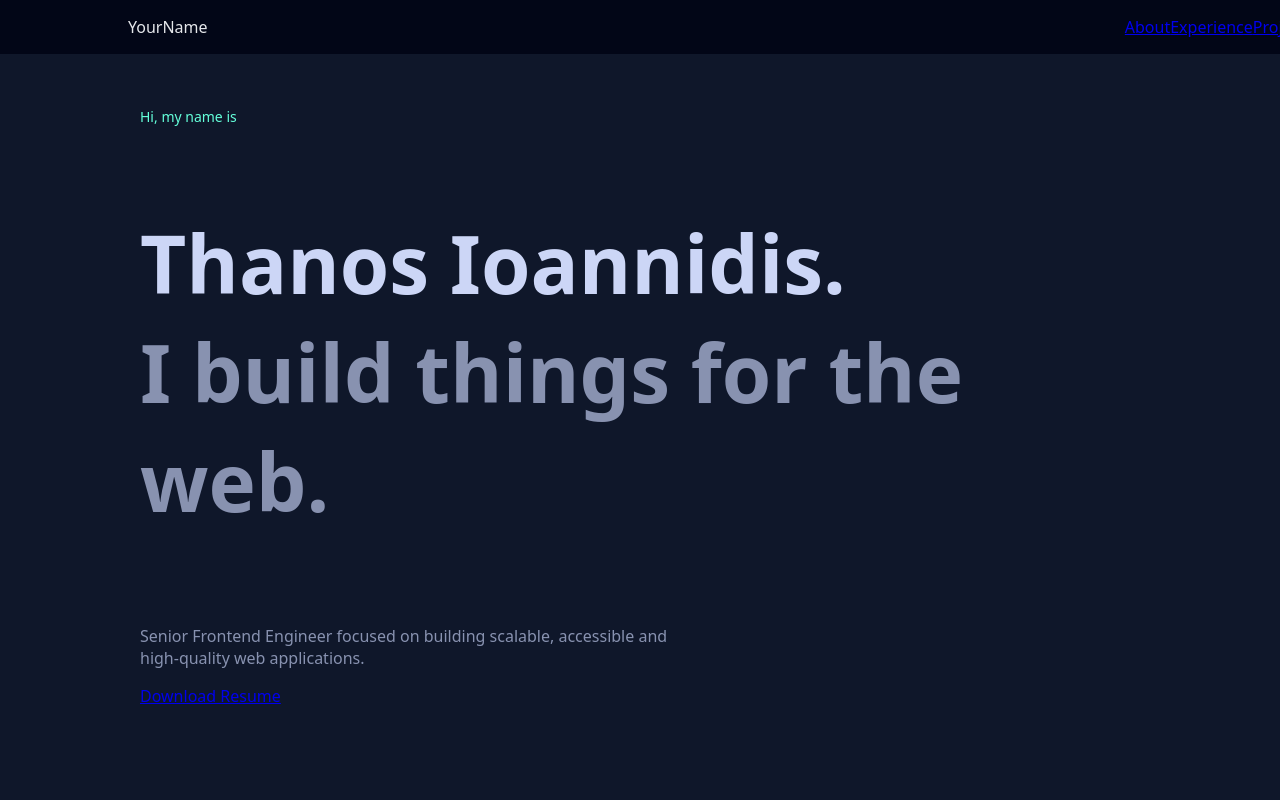
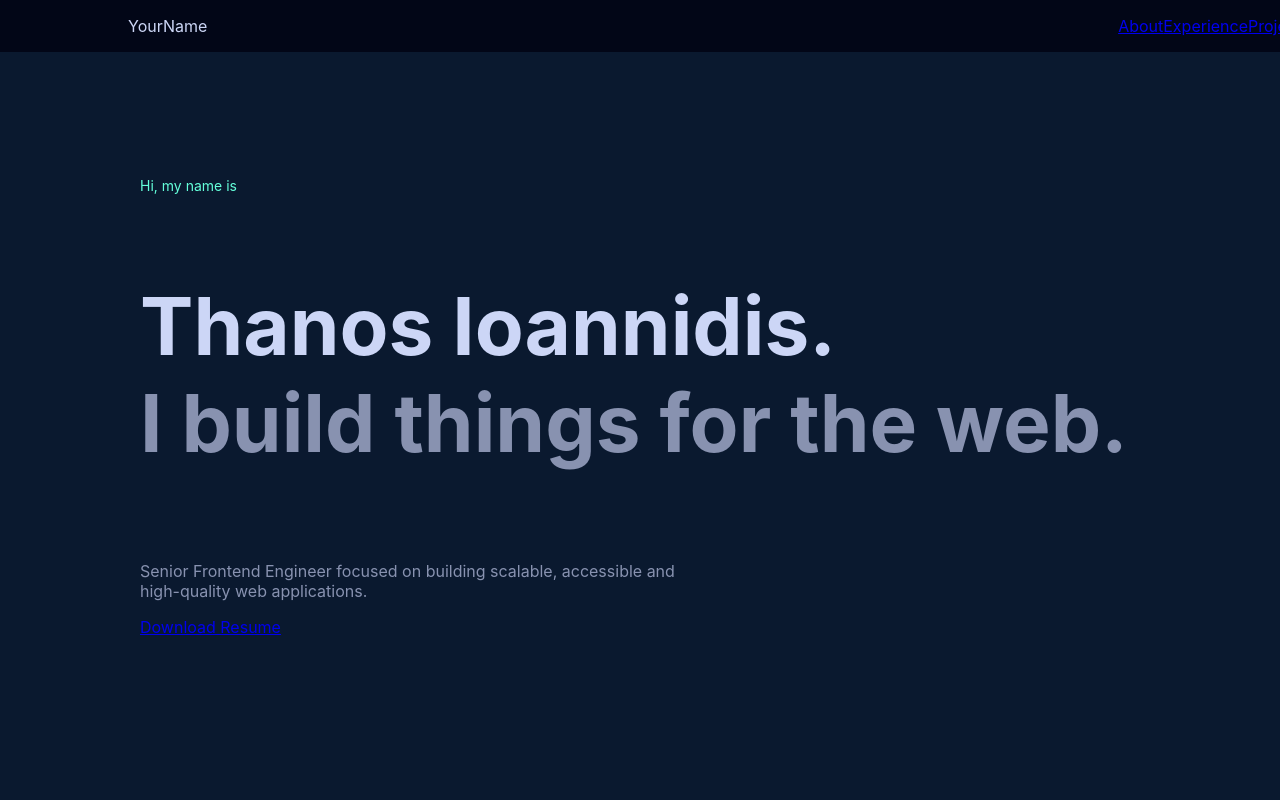
Before and after one commit to thanos-ioannidis/thanos-ioannidis.github.io, a React (Vite) app: page / in a window 1280 px wide. Shown: the top 800 px of the page. Built offline with nearby package versions, Linux system fonts and the light colour scheme.

Commit message:
Update styles.css

```diff
--- a/src/styles.css
+++ b/src/styles.css
@@ -1,8 +1,8 @@
 body {
+  font-family: 'Inter', system-ui, -apple-system, sans-serif;
+  background: var(--bg);
+  color: var(--text);
   margin: 0;
-  background: #0f172a;
-  color: #e5e7eb;
-  font-family: system-ui;
 }
 
 section {
```
